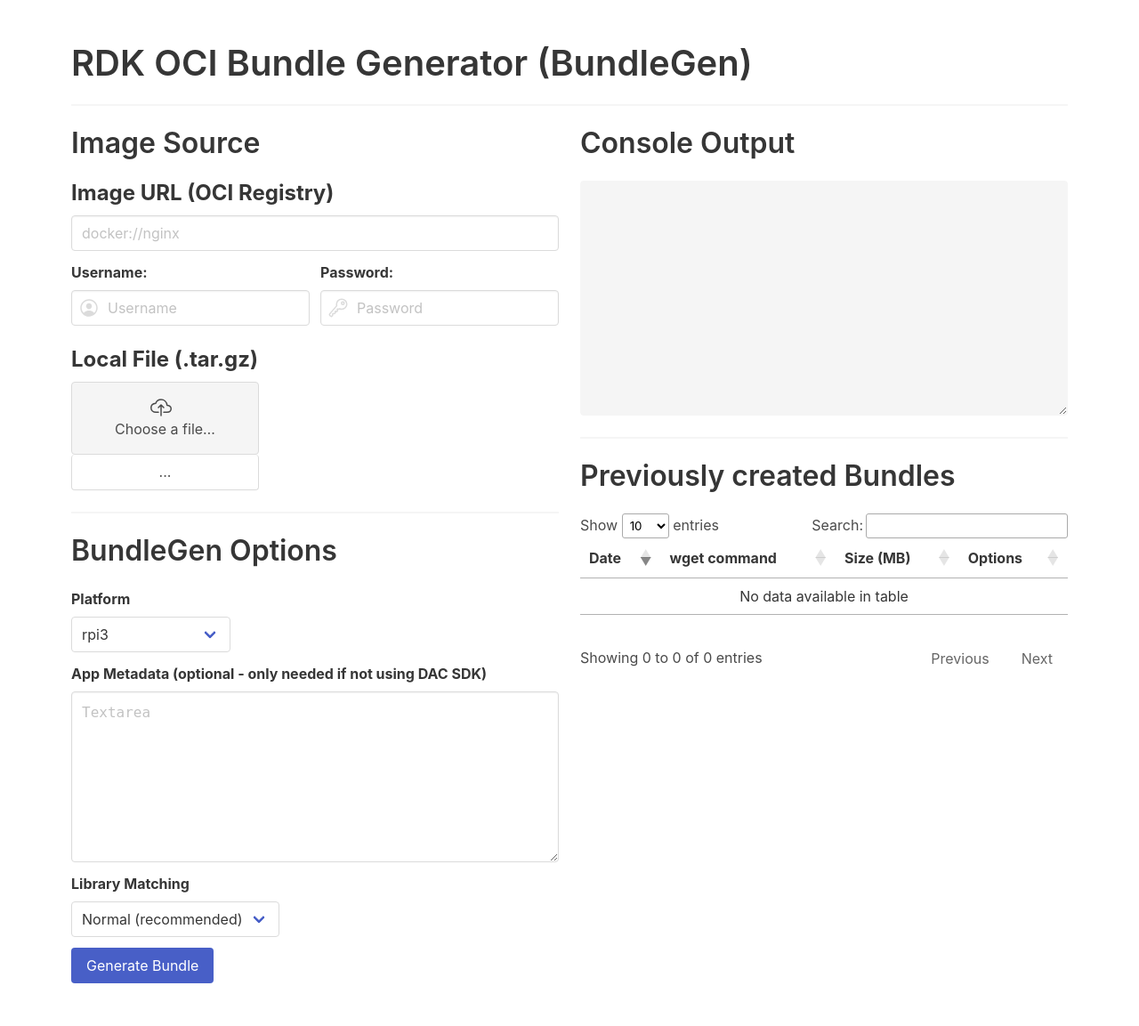
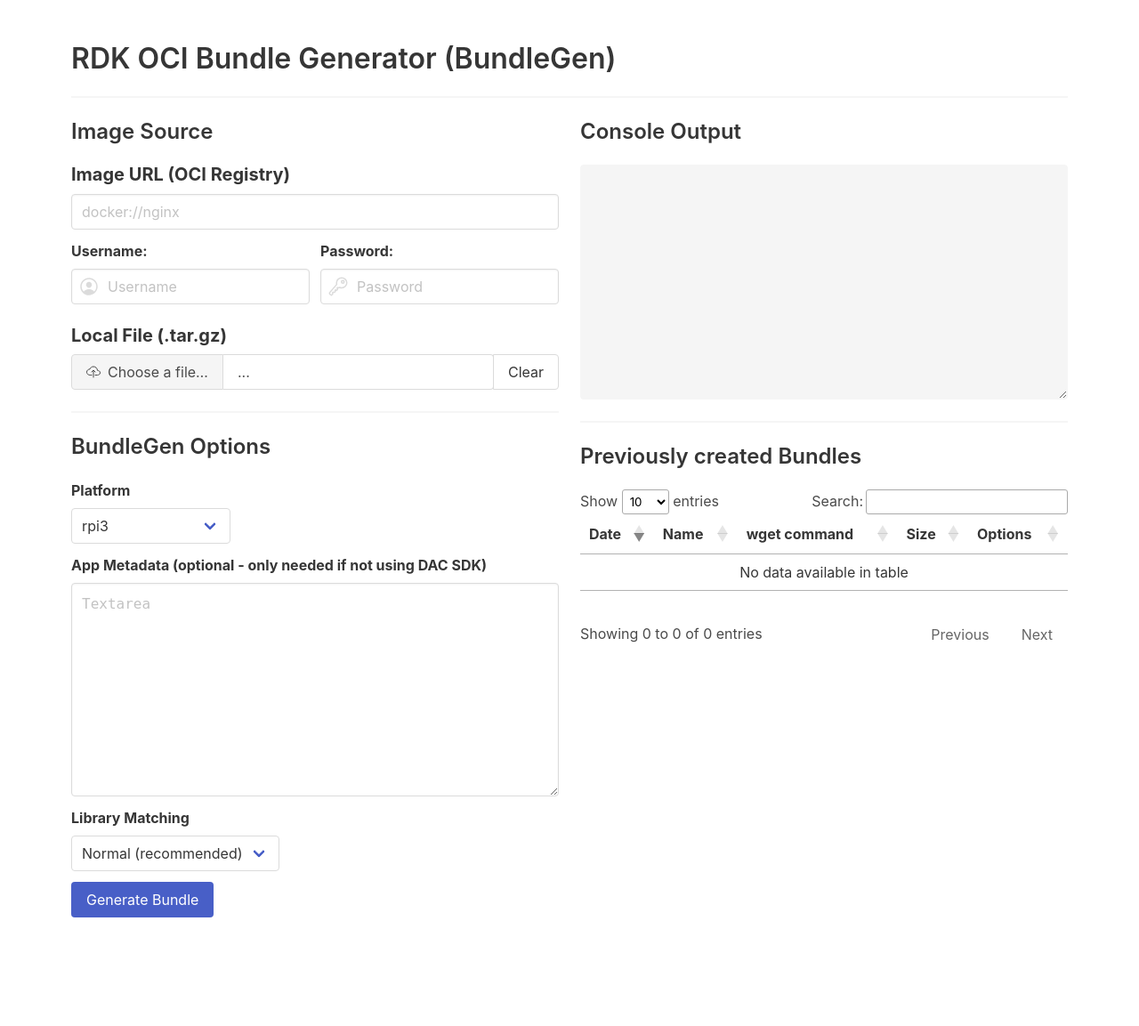
Before and after one commit to rdkcentral/BundleGen, a Flask app: page / in a window 1280 px wide. Shown: the whole page at 89% size. After the commit the page ends 1031 px from the top, so only its background shows below. Run offline with Flask 2, Linux system fonts and the light colour scheme; data that the repository does not hold is empty; parts of the project's set-up code (start-up, migrations or seed data) failed here and were passed over; some libraries are stand-ins or nearby versions.

Commit message:
Layout improvements

```diff
--- a/webui/static/index.js
+++ b/webui/static/index.js
@@ -46,8 +46,9 @@ function loadBundles() {
                     console.log(value);
                     dataTable.row.add([
                         value["date"],
+                        `<code>${value["name"]}</code>`,
                         `<code>${value["command"]}</code>`,
-                        value["size"],
+                        `${value["size"]}M`,
                         `
                         <a href="/bundle/${value["name"]}" class="button is-small is-info"><ion-icon name="cloud-download"></ion-icon></a>
                         <button class="button is-small is-danger delete-btn" data-name=${value["name"]}><ion-icon name="trash"></ion-icon></button>
@@ -65,6 +66,29 @@ function loadBundles() {
     );
 }
 
+function setFilename(fileInput) {
+    const fileName = document.querySelector('#image_file_upload .file-name');
+    if (fileInput.files.length > 0) {
+        if (fileInput.files[0].name.length > 70)
+        {
+            fileName.textContent = fileInput.files[0].name.substring(0, 70) + "...";
+        }
+        else
+        {
+            fileName.textContent = fileInput.files[0].name;
+        }
+
+        $('#image_url').val("");
+        $('#image_url').prop("disabled", true);
+    }
+    else
+    {
+        fileName.textContent = "...";
+        $('#image_url').val("");
+        $('#image_url').prop("disabled", false);
+    }
+}
+
 $(document).ready(function () {
     $('#consolelog').val("");
 
@@ -72,7 +96,7 @@ $(document).ready(function () {
 
     $('body').on('click', 'button.delete-btn', function () {
         deleteBundle($(this).data("name"));
-    })
+    });
 
     $('#generateForm').on('submit', function (e) {
         $('#consolelog').val("");
@@ -115,13 +139,14 @@ $(document).ready(function () {
     });
 
     const fileInput = document.querySelector('#image_file_upload input[type=file]');
+    setFilename(fileInput);
+
     fileInput.onchange = () => {
-        if (fileInput.files.length > 0) {
-            const fileName = document.querySelector('#image_file_upload .file-name');
-            fileName.textContent = fileInput.files[0].name;
+        setFilename(fileInput);
+    }
 
-            $('#image_url').val("");
-            $('#image_url').prop("disabled", true);
-        }
-    }
+    $('#clear-file-btn').on('click', function () {
+        fileInput.value = "";
+        setFilename(fileInput);
+    });
 });
--- a/webui/templates/index.html
+++ b/webui/templates/index.html
@@ -6,13 +6,13 @@
     <meta http-equiv="X-UA-Compatible" content="IE=edge">
     <meta name="viewport" content="width=device-width, initial-scale=1.0">
     <link rel="stylesheet" href="https://cdn.jsdelivr.net/npm/bulma@0.9.1/css/bulma.min.css">
-    <link rel="stylesheet" type="text/css" href="https://cdn.datatables.net/1.10.24/css/dataTables.bulma.min.css"/>
+    <link rel="stylesheet" type="text/css" href="https://cdn.datatables.net/1.10.24/css/dataTables.bulma.min.css" />
 
     <script type="module" src="https://unpkg.com/ionicons@5.4.0/dist/ionicons/ionicons.esm.js"></script>
     <script nomodule="" src="https://unpkg.com/ionicons@5.4.0/dist/ionicons/ionicons.js"></script>
 
     <style>
-        ion-icon  {
+        ion-icon {
             font-size: 24px;
         }
     </style>
@@ -21,18 +21,18 @@
 
 <body>
     <section class="section">
-        <div class="container is-widescreen is-fluid">
-            <h1 class="title is-2">
+        <div class="container is-fluid">
+            <h1 class="title is-3">
                 RDK OCI Bundle Generator (BundleGen)
             </h1>
             <hr />
             <div class="columns">
                 <div class="column is-half">
-                    <h2 class="title is-3">Image Source</h2>
+                    <h2 class="title is-4">Image Source</h2>
                     <form id="generateForm" enctype="multipart/form-data">
                         {{ form.csrf_token }}
                         <div class="field">
-                            <label class="label title is-4">Image URL (OCI Registry)</label>
+                            <label class="label title is-5">Image URL (OCI Registry)</label>
                             <div class="control">
                                 <input id="image_url" name="image_url" class="input" type="text"
                                     placeholder="docker://nginx">
@@ -65,11 +65,14 @@
                         </div>
 
                         <div class="field mt-5">
-                            <label class="label title is-4">Local File (.tar.gz)</label>
-                            <div class="file is-boxed" id="image_file_upload">
+                            <label class="label title is-5">Local File (.tar.gz)</label>
+                            <div class="field has-addons">
+                                <div class="control is-expanded">
+
+
+                                <div class="file has-name is-fullwidth" id="image_file_upload">
                                     <label class="file-label">
-                                    <input name="uploaded_img" id="uploaded_img" class="file-input" type="file"
-                                        accept=".tar, .tar.gz">
+                                        <input name="uploaded_img" id="uploaded_img" class="file-input" type="file" accept=".tar, .tar.gz">
                                         <span class="file-cta">
                                             <span class="file-icon">
                                                 <ion-icon name="cloud-upload-outline"></ion-icon>
@@ -78,16 +81,23 @@
                                                 Choose a file…
                                             </span>
                                         </span>
-                                    <span class="file-name has-text-centered">
+                                        <span class="file-name">
                                             ...
                                         </span>
                                     </label>
                                 </div>
                             </div>
+                                <div class="control">
+                                    <a class="button is-secondary" id="clear-file-btn">
+                                        Clear
+                                    </a>
+                                </div>
+                            </div>
+                        </div>
 
                         <hr />
 
-                        <h2 class="title is-3">BundleGen Options</h2>
+                        <h2 class="title is-4">BundleGen Options</h2>
                         <div class="field">
                             <label class="label">Platform</label>
                             <div class="control">
@@ -100,7 +110,7 @@
                         <div class="field">
                             <label class="label">App Metadata (optional - only needed if not using DAC SDK)</label>
                             <div class="control">
-                                <textarea name="app_metadata" id="app_metadata" rows="7"
+                                <textarea name="app_metadata" id="app_metadata" rows="9"
                                     class="textarea is-family-monospace is-expanded" placeholder="Textarea"></textarea>
                             </div>
                         </div>
@@ -122,7 +132,7 @@
                     </form>
                 </div>
                 <div class="column">
-                    <h1 class="title is-3">
+                    <h1 class="title is-4">
                         Console Output
                     </h1>
                     <div class="field">
@@ -132,15 +142,16 @@
 
                     <hr />
 
-                    <h1 class="title is-3">
+                    <h1 class="title is-4">
                         Previously created Bundles
                     </h1>
                     <table id="bundles-table" class="table is-striped is-fullwidth">
                         <thead>
                             <tr>
                                 <th>Date</th>
+                                <th>Name</th>
                                 <th>wget command</th>
-                                <th>Size (MB)</th>
+                                <th>Size</th>
                                 <th>Options</th>
                             </tr>
                         </thead>
```
Lines whose indentation alone changed are shown as unchanged.
